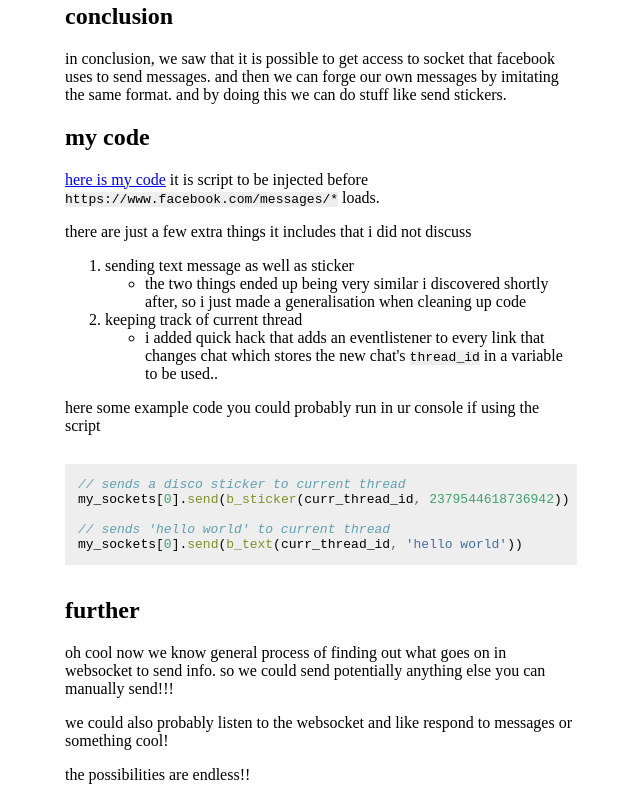
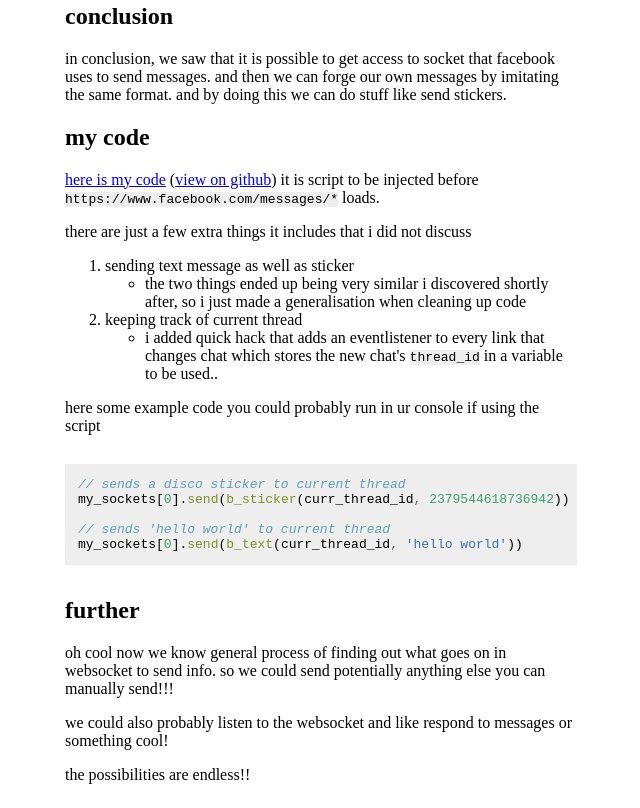
Before and after one commit to odcy/fb-sock-writeup, a plain HTML site: page index.html in a window 1280 px wide. Shown: the part 8256-9064 px from the top of the page, without its empty margins (319-959 px from the left). Drawn offline with Linux system fonts and the light colour scheme.

Commit message:
Add files via upload

```diff
--- a/index.html
+++ b/index.html
@@ -292,7 +292,7 @@ ex 3. 00 07 2f 6c 73 5f 72 65 71 00 db</code></pre>
 <h2 id="conclusion">conclusion</h2>
 <p>in conclusion, we saw that it is possible to get access to socket that facebook uses to send messages. and then we can forge our own messages by imitating the same format. and by doing this we can do stuff like send stickers.</p>
 <h2 id="my-code">my code</h2>
-<p><a href="./writeup-demo.js">here is my code</a> it is script to be injected before <code>https://www.facebook.com/messages/*</code> loads.</p>
+<p><a href="./writeup-demo.js">here is my code</a> (<a href="https://github.com/odcy/fb-sock-writeup/blob/main/writeup-demo.js">view on github</a>) it is script to be injected before <code>https://www.facebook.com/messages/*</code> loads.</p>
 <p>there are just a few extra things it includes that i did not discuss</p>
 <ol style="list-style-type: decimal">
 <li>sending text message as well as sticker
```
Also changed, not shown: 1 other file.
